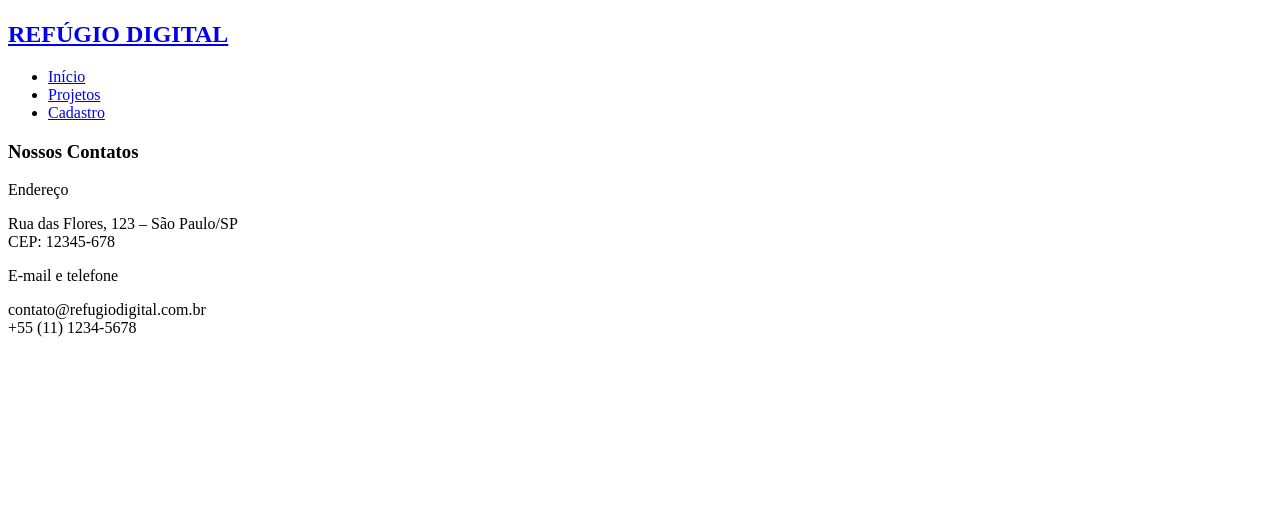
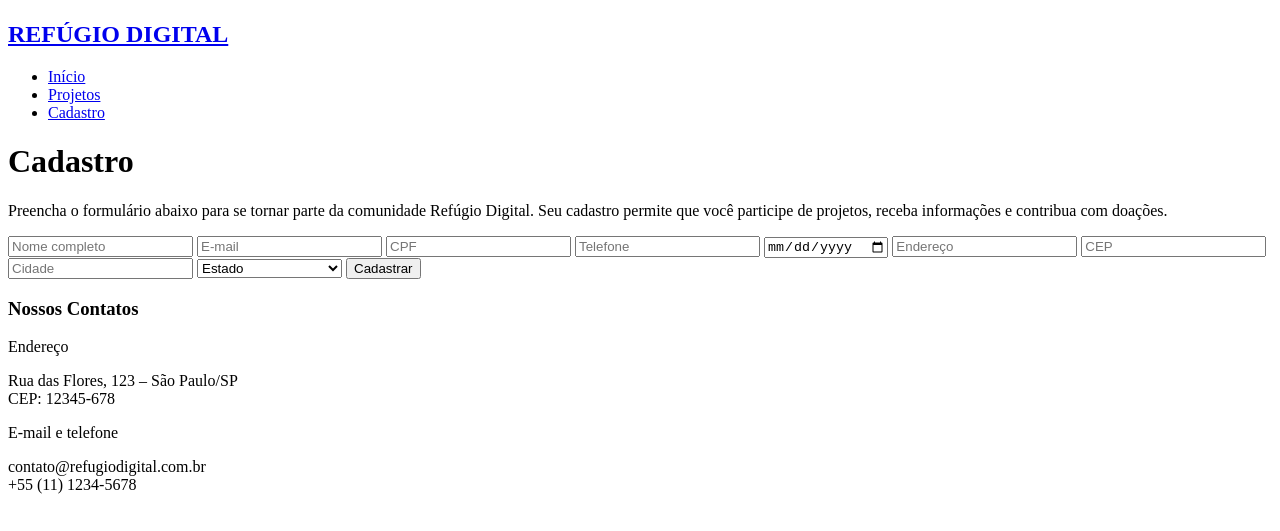
Before and after one commit to victormerseguel/refugio-digital, a plain HTML site: page cadastro.html in a window 1280 px wide. Shown: the part 43-574 px from the top of the page. Drawn offline with Linux system fonts and the light colour scheme.

Commit message:
feat: adiciona informações principais em projetos e cadastro

```diff
--- a/cadastro.html
+++ b/cadastro.html
@@ -20,7 +20,84 @@
         </ul>
       </nav>
     </header>
-    <main></main>
+    <main>
+      <h1>Cadastro</h1>
+      <p>
+        Preencha o formulário abaixo para se tornar parte da comunidade Refúgio
+        Digital. Seu cadastro permite que você participe de projetos, receba
+        informações e contribua com doações.
+      </p>
+      <form action="">
+        <input type="text" name="nome" placeholder="Nome completo" required />
+        <input type="email" name="email" placeholder="E-mail" required />
+        <input
+          type="text"
+          name="cpf"
+          placeholder="CPF"
+          maxlength="14"
+          pattern="\d{3}\.\d{3}\.\d{3}-\d{2}"
+          title="Formato: 000.000.000-00"
+          required
+        />
+        <input
+          type="tel"
+          name="telefone"
+          placeholder="Telefone"
+          maxlength="15"
+          pattern="\(\d{2}\) \d{4,5}-\d{4}"
+          title="Formato: (00) 00000-0000"
+          required
+        />
+        <input
+          type="date"
+          name="nascimento"
+          placeholder="Data de Nascimento"
+          required
+        />
+        <input type="text" name="endereco" placeholder="Endereço" required />
+        <input
+          type="text"
+          name="cep"
+          placeholder="CEP"
+          maxlength="9"
+          pattern="\d{5}-\d{3}"
+          title="Formato: 00000-000"
+          required
+        />
+        <input type="text" name="cidade" placeholder="Cidade" required />
+        <select name="estado" required>
+          <option value="">Estado</option>
+          <option value="AC">Acre</option>
+          <option value="AL">Alagoas</option>
+          <option value="AP">Amapá</option>
+          <option value="AM">Amazonas</option>
+          <option value="BA">Bahia</option>
+          <option value="CE">Ceará</option>
+          <option value="DF">Distrito Federal</option>
+          <option value="ES">Espírito Santo</option>
+          <option value="GO">Goiás</option>
+          <option value="MA">Maranhão</option>
+          <option value="MT">Mato Grosso</option>
+          <option value="MS">Mato Grosso do Sul</option>
+          <option value="MG">Minas Gerais</option>
+          <option value="PA">Pará</option>
+          <option value="PB">Paraíba</option>
+          <option value="PR">Paraná</option>
+          <option value="PE">Pernambuco</option>
+          <option value="PI">Piauí</option>
+          <option value="RJ">Rio de Janeiro</option>
+          <option value="RN">Rio Grande do Norte</option>
+          <option value="RS">Rio Grande do Sul</option>
+          <option value="RO">Rondônia</option>
+          <option value="RR">Roraima</option>
+          <option value="SC">Santa Catarina</option>
+          <option value="SP">São Paulo</option>
+          <option value="SE">Sergipe</option>
+          <option value="TO">Tocantins</option>
+        </select>
+        <button type="submit">Cadastrar</button>
+      </form>
+    </main>
     <footer>
       <h3>Nossos Contatos</h3>
       <div>
```
Also changed, not shown: projetos.html (+38 -1 lines).
